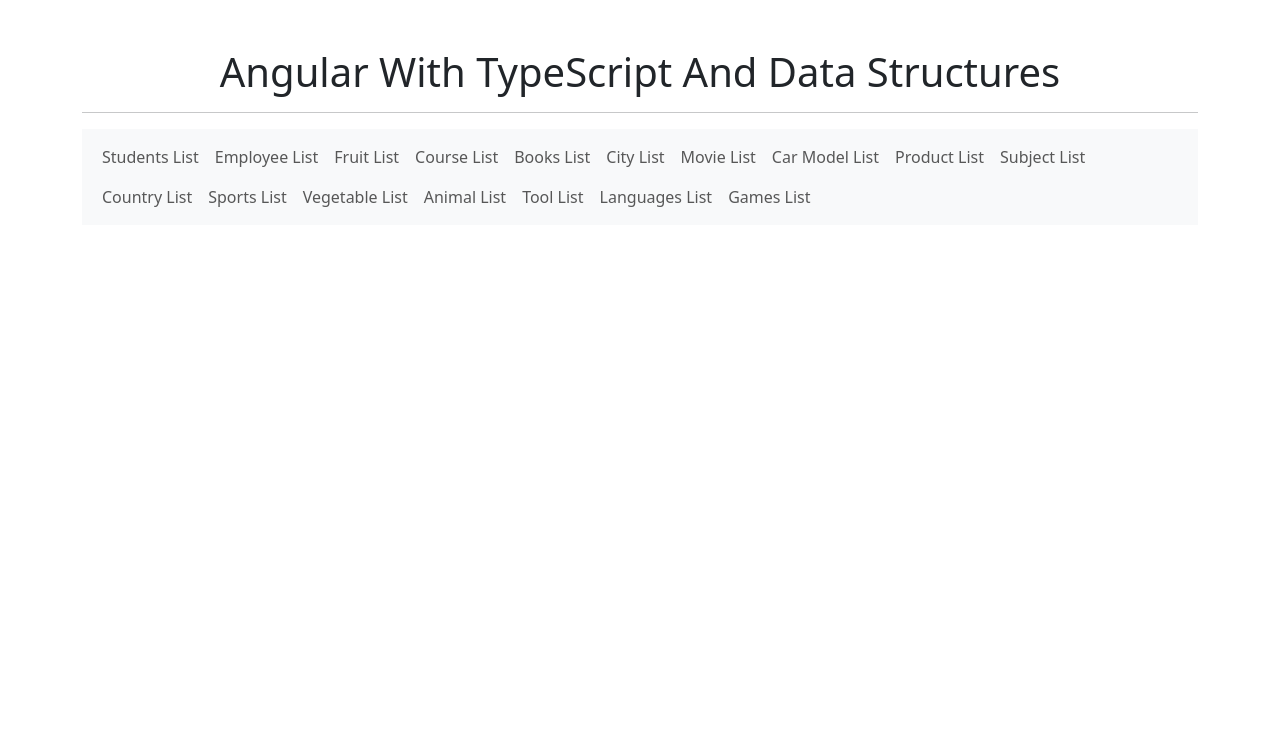
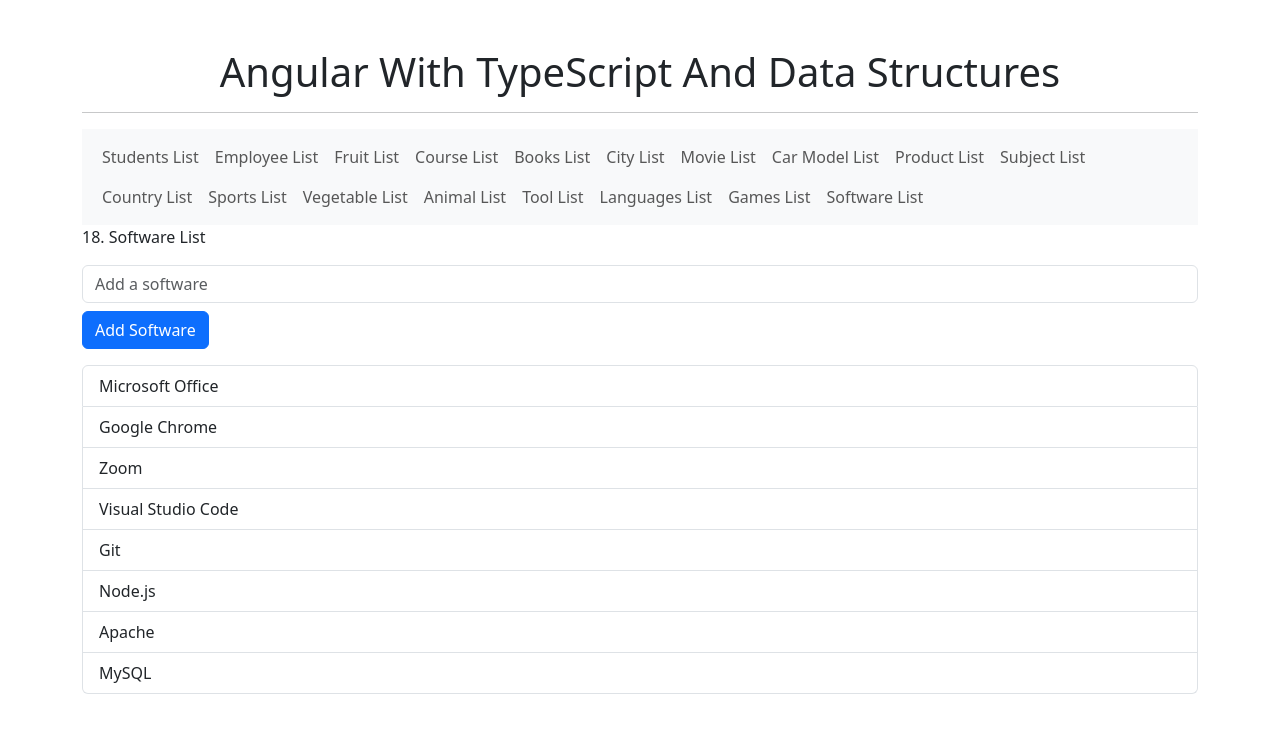
Before and after one commit to muningg/Angular_With_TypeScript_And_Data_Structures, an Angular app: page /software-list in a window 1280 px wide. Before the commit this address led to /. Shown: the top 732 px of the page. Built offline with nearby package versions, Linux system fonts and the light colour scheme.

Commit message:
feat(software-list): implement software list management
- Added SoftwareListComponent for adding and displaying software.
- Updated routing for software list access.

```diff
--- a/src/app/app.component.html
+++ b/src/app/app.component.html
@@ -55,6 +55,9 @@
         <li class="nav-item">
           <a class="nav-link" routerLink="/game-list">Games List</a>
         </li>
+        <li class="nav-item">
+          <a class="nav-link" routerLink="/software-list">Software List</a>
+        </li>
       </ul>
     </div>
   </nav>
--- a/src/app/app.module.ts
+++ b/src/app/app.module.ts
@@ -23,6 +23,7 @@
 import { ToolListComponent } from './components/tool-list/tool-list.component';
 import { LanguageListComponent } from './components/language-list/language-list.component';
 import { GameListComponent } from './components/game-list/game-list.component';
+import { SoftwareListComponent } from './components/software-list/software-list.component';
 
 @NgModule({
   imports: [
@@ -51,6 +52,7 @@
     ToolListComponent,
     LanguageListComponent,
     GameListComponent,
+    SoftwareListComponent,
   ],
   providers: [],
   bootstrap: [AppComponent]
--- a/src/app/app.routes.ts
+++ b/src/app/app.routes.ts
@@ -16,6 +16,7 @@
 import { ToolListComponent } from './components/tool-list/tool-list.component';
 import { LanguageListComponent } from './components/language-list/language-list.component';
 import { GameListComponent } from './components/game-list/game-list.component';
+import { SoftwareListComponent } from './components/software-list/software-list.component';
 
 export const routes: Routes = [
     {path: 'students-list', component: StudentListComponent},
@@ -35,4 +36,5 @@
     {path: 'tool-list', component: ToolListComponent},
     {path: 'language-list', component: LanguageListComponent},
     {path: 'game-list', component: GameListComponent},
+    {path: 'software-list', component: SoftwareListComponent},
 ];
--- /dev/null
+++ b/src/app/components/software-list/software-list.component.html
@@ -0,0 +1,10 @@
+<p>18. Software List</p>
+<input type="text" class="form-control" [(ngModel)]="newSoftware" placeholder="Add a software" />
+
+<button class="btn btn-primary mt-2" (click)="addSoftware()">Add Software</button>
+
+<ul class="mt-3 list-group">
+  <li class="list-group-item" *ngFor="let software of softwares">
+    {{software}}
+  </li>
+</ul>
--- /dev/null
+++ b/src/app/components/software-list/software-list.component.ts
@@ -0,0 +1,18 @@
+import { Component } from '@angular/core';
+
+@Component({
+  selector: 'app-software-list',
+  templateUrl: './software-list.component.html',
+  styleUrl: './software-list.component.css'
+})
+export class SoftwareListComponent {
+  softwares: string[] = ['Microsoft Office', 'Google Chrome', 'Zoom', 'Visual Studio Code', 'Git', 'Node.js', 'Apache', 'MySQL'];
+  newSoftware: string = '';
+
+  addSoftware() {
+    if (this.newSoftware.trim()) {
+      this.softwares.push(this.newSoftware);
+      this.newSoftware = '';
+    }
+  }
+}
```
Also changed, not shown: src/app/components/software-list/software-list.component.css (added), 1 other file (tests, documents, lock files or other folders).
